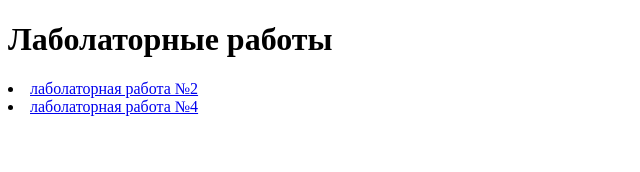
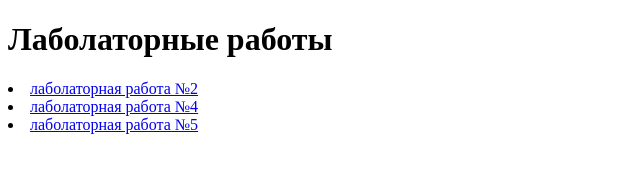
Before and after one commit to Nikita7291/Nikita7291.github.io, a plain HTML site: page index.html in a window 1280 px wide. Shown: the whole page, without its empty margins (0-640 px from the left). Drawn offline with Linux system fonts and the light colour scheme.

Commit message:
Update index.html

```diff
--- a/index.html
+++ b/index.html
@@ -11,6 +11,7 @@
         <ui>
       <li><a href="/lab2/lab3/menu.html">лаболаторная работа №2</a></li>
       <li><a href="/lab_4/menu.html">лаболаторная работа №4</a></li>
+      <li><a href="/lab5/menu.html">лаболаторная работа №5</a></li>
 
 
         </ui>
```
